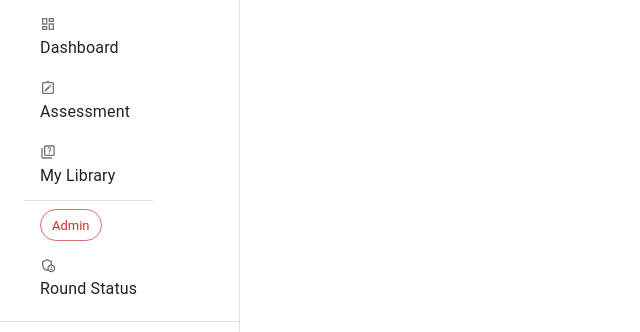
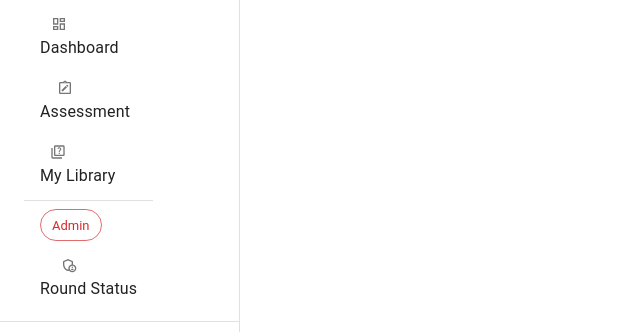
Before and after one commit to Anirudhece/unstopable, a React (Vite) app: page / in a window 1280 px wide. Shown: the top 332 px of the page, without its empty margins (0-640 px from the left). Built offline with nearby package versions, Linux system fonts and the light colour scheme.

Commit message:
centered it using margin auto

```diff
--- a/src/scenes/global/SideDrawer/SideDrawer.jsx
+++ b/src/scenes/global/SideDrawer/SideDrawer.jsx
@@ -39,7 +39,7 @@ export default function SideDrawer() {
           <List>
             <ListItem>
               <Box sx={{ display: "flex", flexDirection: "column" }}>
-                <ListItemIcon>
+                <ListItemIcon sx={{margin:'auto'}}>
                   <RiDashboardLine />
                 </ListItemIcon>
                 <ListItemText primary="Dashboard" />
@@ -47,7 +47,7 @@ export default function SideDrawer() {
             </ListItem>
             <ListItem>
               <Box sx={{ display: "flex", flexDirection: "column" }}>
-                <ListItemIcon>
+                <ListItemIcon sx={{margin:'auto'}}>
                   <MdOutlineNoteAlt />
                 </ListItemIcon>
                 <ListItemText primary="Assessment" />
@@ -56,7 +56,7 @@ export default function SideDrawer() {
 
             <ListItem>
               <Box sx={{ display: "flex", flexDirection: "column" }}>
-                <ListItemIcon>
+                <ListItemIcon sx={{margin:'auto'}}>
                   <MdOutlineQuiz />
                 </ListItemIcon>
                 <ListItemText primary="My Library" />
@@ -65,13 +65,13 @@ export default function SideDrawer() {
 
             <Divider />
 
-            <ListItem>
+            <ListItem sx={{margin:'auto'}}>
               <Chip variant="outlined" color="error" label="Admin" />
             </ListItem>
 
             <ListItem>
               <Box sx={{ display: "flex", flexDirection: "column" }}>
-                <ListItemIcon>
+                <ListItemIcon sx={{margin:'auto'}}>
                   <MdOutlineAdminPanelSettings />
                 </ListItemIcon>
                 <ListItemText primary="Round Status" />
```
